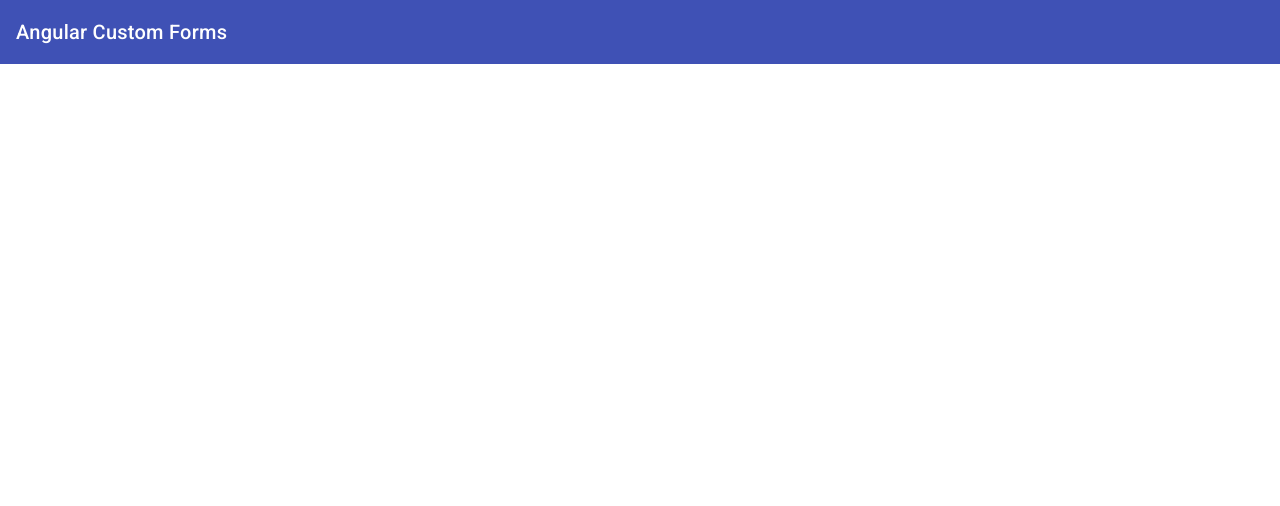
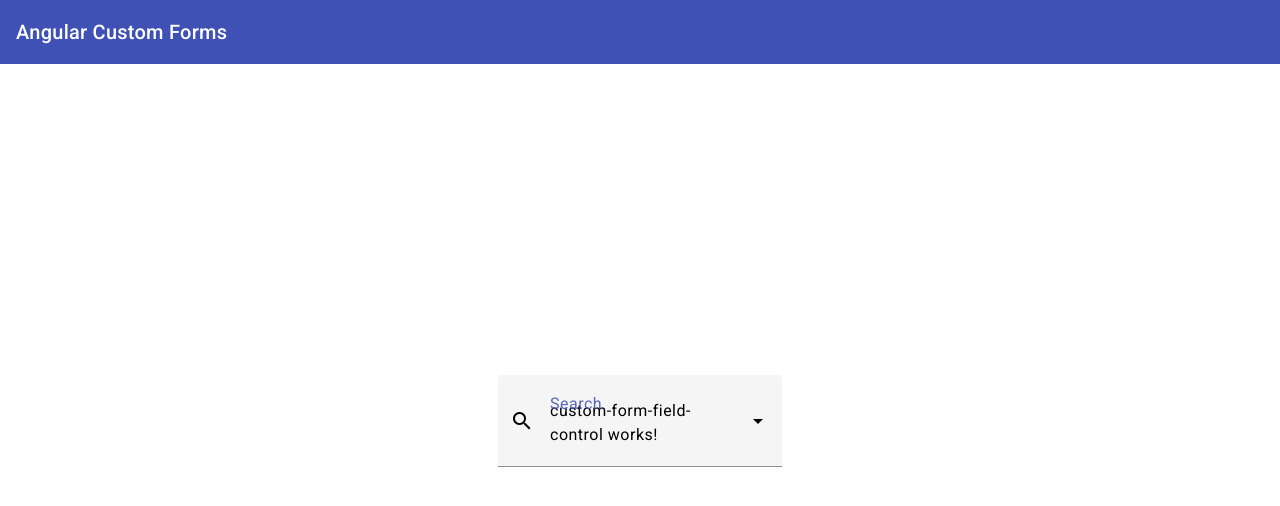
Before and after one commit to qetiproject/angular-custom-forms, an Angular app: page / in a window 1280 px wide. Shown: the top 506 px of the page. Built offline with nearby package versions, Linux system fonts and the light colour scheme.

Commit message:
advanced search control

```diff
--- /dev/null
+++ b/src/app/advanced-search-control/custom-form-field-control/custom-form-field-control.component.html
@@ -0,0 +1 @@
+<p>custom-form-field-control works!</p>
--- /dev/null
+++ b/src/app/advanced-search-control/custom-form-field-control/custom-form-field-control.component.ts
@@ -0,0 +1,46 @@
+import { Component, OnInit } from '@angular/core';
+import { NgControl, AbstractControlDirective } from '@angular/forms';
+import { MatFormFieldControl } from '@angular/material/form-field';
+import { Observable, Subject } from 'rxjs';
+
+export interface FormFieldValue {
+  query: string;
+  scope: string;
+}
+
+@Component({
+  selector: 'app-custom-form-field-control',
+  templateUrl: './custom-form-field-control.component.html',
+  styleUrls: ['./custom-form-field-control.component.css'],
+  providers:[
+    {
+      provide: MatFormFieldControl,
+      useExisting: CustomFormFieldControlComponent
+    }
+  ]
+})
+export class CustomFormFieldControlComponent implements OnInit, MatFormFieldControl<FormFieldValue>{
+  value!: FormFieldValue | null;
+  stateChanges: Observable<void> = new Subject();
+  id!: string;
+  placeholder!: string;
+  ngControl!: NgControl | AbstractControlDirective | null;
+  focused!: boolean;
+  empty!: boolean;
+  shouldLabelFloat!: boolean;
+  required!: boolean;
+  disabled!: boolean;
+  errorState!: boolean;
+  controlType?: string | undefined;
+  autofilled?: boolean | undefined;
+  userAriaDescribedBy?: string | undefined;
+
+  setDescribedByIds(ids: string[]): void {
+  }
+  onContainerClick(event: MouseEvent): void {
+  }
+
+  ngOnInit(): void {
+  }
+
+}
--- /dev/null
+++ b/src/app/advanced-search-control/search-form-field-container/search-form-field-container.component.css
@@ -0,0 +1,6 @@
+:host {
+    display: block;
+  }
+  .search-form-field {
+    width: 35rem;
+  }
--- /dev/null
+++ b/src/app/advanced-search-control/search-form-field-container/search-form-field-container.component.html
@@ -0,0 +1,7 @@
+<mat-form-field>
+    <mat-label>Search</mat-label>
+    <mat-icon matPrefix>search</mat-icon>
+    <mat-icon matSuffix>arrow_drop_down</mat-icon>
+    <!-- <input matInput placeholder="Start to type..." name="advanced-search" /> -->
+    <app-custom-form-field-control></app-custom-form-field-control>
+</mat-form-field>
--- a/src/app/app.component.html
+++ b/src/app/app.component.html
@@ -4,4 +4,6 @@
   </mat-toolbar-row>
 </mat-toolbar>
 <main class="content">
+  <app-search-form-field-container></app-search-form-field-container>
+  <!-- <app-custom-form-field-control></app-custom-form-field-control> -->
 </main>
--- a/src/app/app.module.ts
+++ b/src/app/app.module.ts
@@ -5,6 +5,7 @@
 import { BrowserAnimationsModule } from '@angular/platform-browser/animations';
 import { MatButtonModule } from '@angular/material/button';
 import { MatToolbarModule } from '@angular/material/toolbar';
+import { AdvancedSearchControlModule } from './advanced-search-control/advanced-search-control.module';
 
 @NgModule({
   declarations: [
@@ -15,6 +16,7 @@
     BrowserAnimationsModule,
     MatToolbarModule,
     MatButtonModule,
+    AdvancedSearchControlModule
   ],
   providers: [],
   bootstrap: [AppComponent]
```
Also changed, not shown: src/app/advanced-search-control/advanced-search-control.module.ts (added, +29 -0 lines), src/app/advanced-search-control/search-form-field-container/search-form-field-container.component.ts (added, +10 -0 lines), src/app/advanced-search-control/custom-form-field-control/custom-form-field-control.component.css (added).
